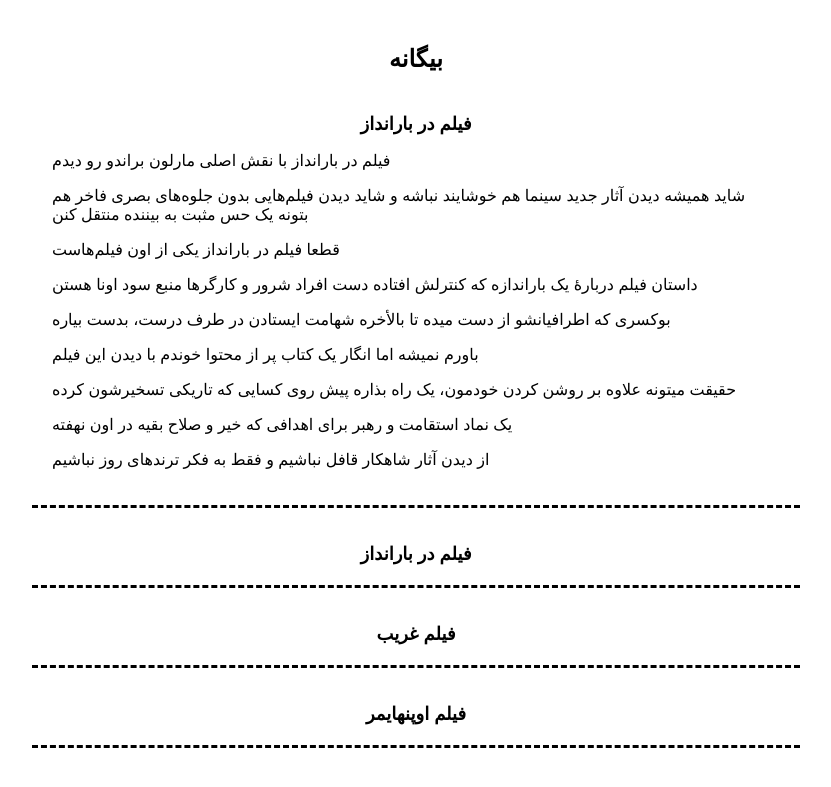
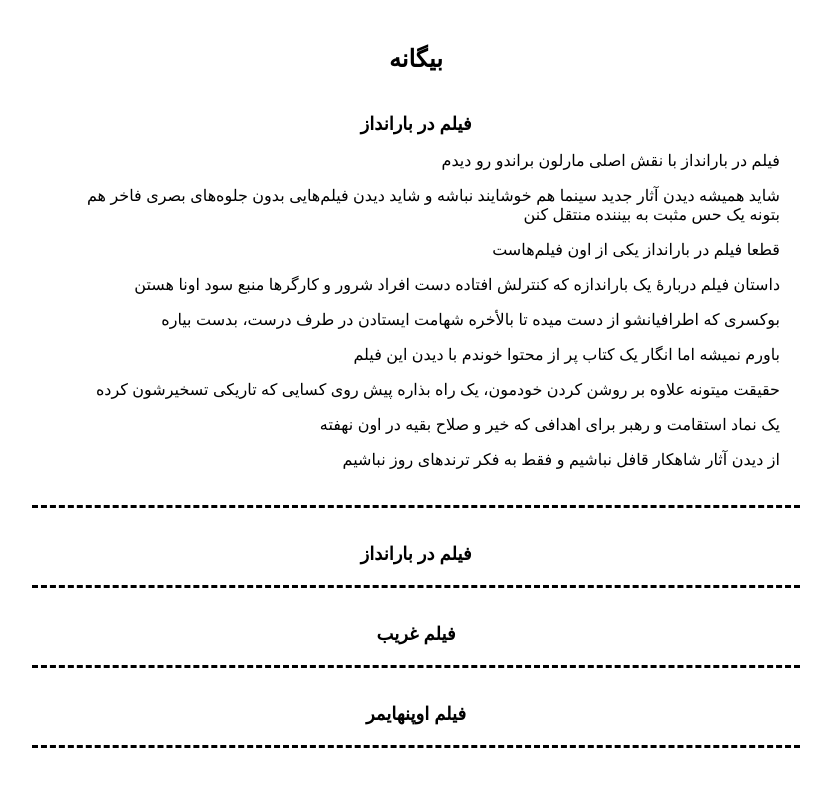
Before and after one commit to darkblog/darkblog.github.io, a Jekyll site: the page built from _posts/2023-8-7-3.md, in a window 1280 px wide. Shown: the top 787 px of the page, without its empty margins (349-1180 px from the left). Built offline with Jekyll 4.4.1, drawn with Linux system fonts in a browser that asks for light colours.

Commit message:
Update default.html

```diff
--- a/_layouts/default.html
+++ b/_layouts/default.html
@@ -6,7 +6,7 @@
 <title>{% if page.title %}{{ page.title }}{% else %}{{ site.name }}{% endif %}</title>
 <meta name="description" content="{% if page.excerpt %}{{ page.excerpt | strip_html | strip_newlines | truncate: 160 }}{% else %}{{ site.description }}{% endif %}">
 <link rel="canonical" href="{{ page.url | replace:'index.html','' | prepend: site.baseurl | prepend: site.url }}">
-<style amp-custom>body{font-family:sans-serif;margin:auto;padding:30px;max-width:768px}header{padding-bottom:20px;padding-top:15px;font-size:x-large;font-weight:bold}h1,h2{font-size:large}a{color:black;text-decoration:none}.post{padding:20px;border-bottom:dashed black}.center{display:block;margin:auto;text-align:center}main{text-align:left}<</style>
+<style amp-custom>body{font-family:sans-serif;margin:auto;padding:30px;max-width:768px}header{padding-bottom:20px;padding-top:15px;font-size:x-large;font-weight:bold}h1,h2{font-size:large}a{color:black;text-decoration:none}.post{padding:20px;border-bottom:dashed black}.center{display:block;margin:auto;text-align:center}main{text-align:right}<</style>
 </head>
 <body>
 <header>
```
